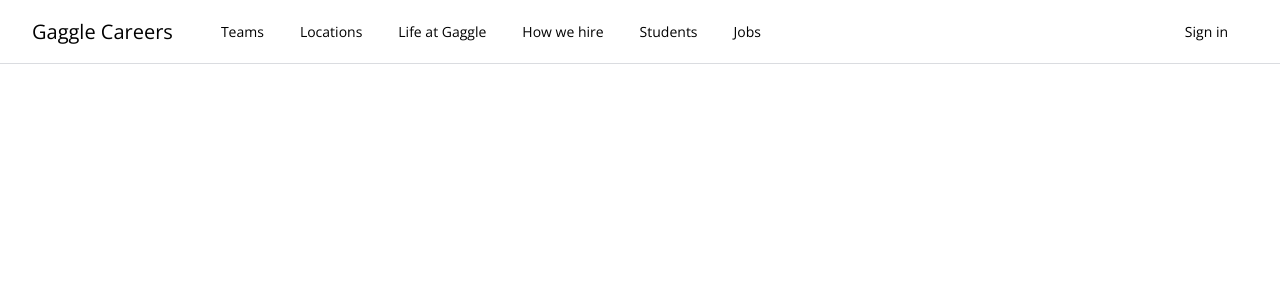
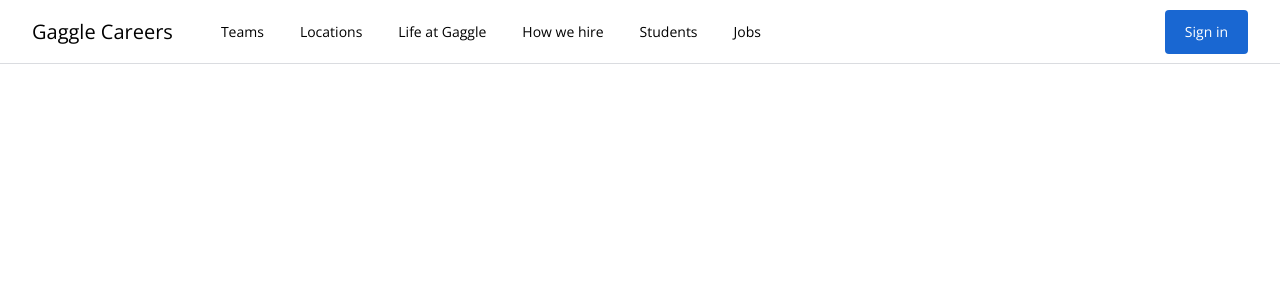
Before and after one commit to neopythe/job-search, a Vue app: page / in a window 1280 px wide. Shown: the top 300 px of the page. Built offline with nearby package versions, Linux system fonts and the light colour scheme.

Commit message:
move action button classes to computed property

```diff
--- a/src/components/ActionButton.vue
+++ b/src/components/ActionButton.vue
@@ -1,5 +1,5 @@
 <template>
-  <button :class="{ primary: false }">
+  <button :class="buttonClass">
     {{ text }}
   </button>
 </template>
@@ -8,6 +8,18 @@
 export default {
   name: 'ActionButton',
   props: ['text'],
+  data() {
+    return {
+      primary: true,
+    }
+  },
+  computed: {
+    buttonClass() {
+      return {
+        primary: this.primary,
+      }
+    },
+  },
 }
 </script>
 
```
